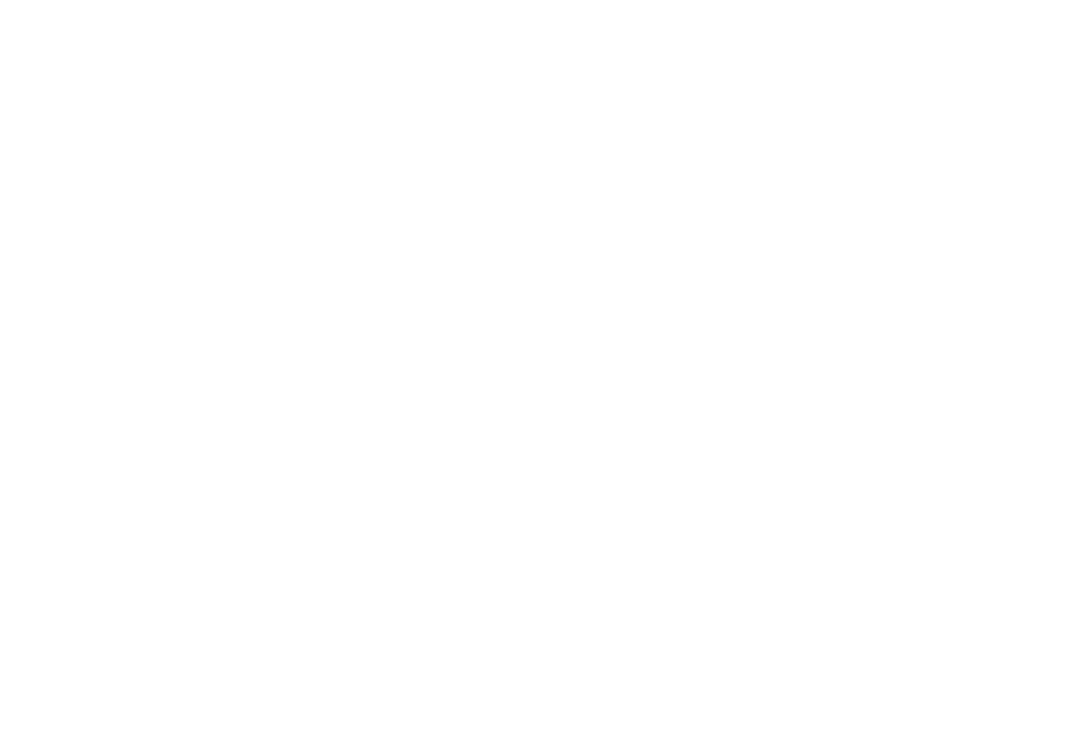
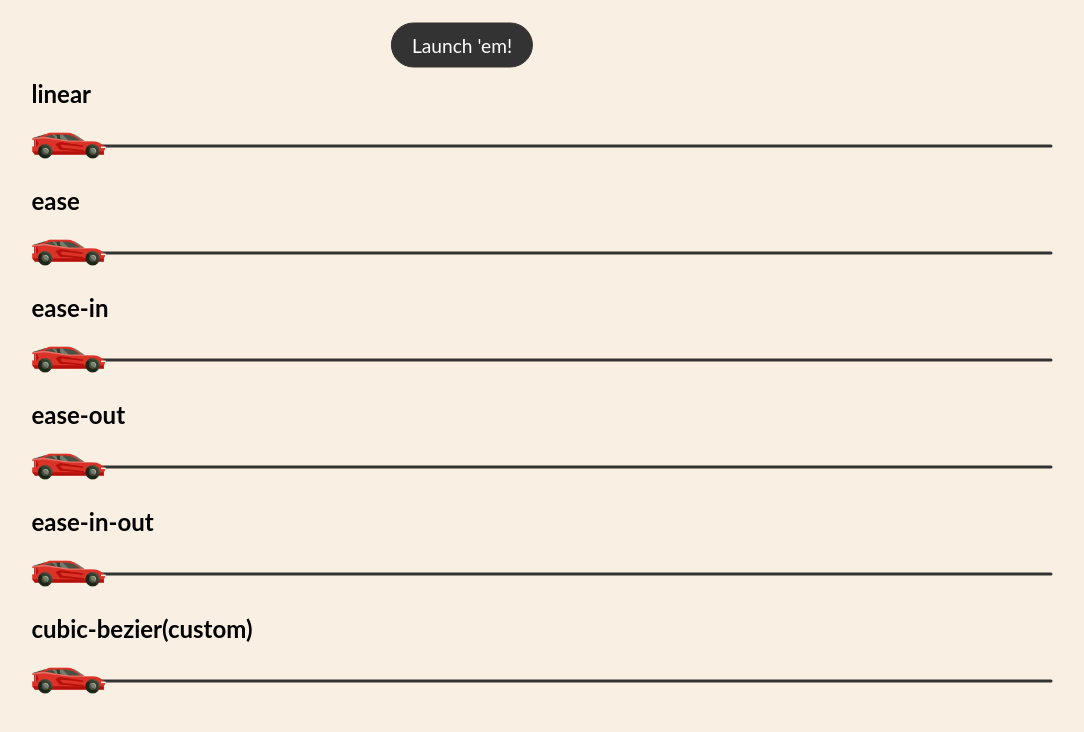
Before and after one commit to sdeffff/mini, a plain HTML site: page src/pages/Transitions/transition.html in a window 1280 px wide. Shown: the whole page, without its empty margins (178-1262 px from the left). Drawn offline with Linux system fonts and the light colour scheme.

Commit message:
second proj + online detector

```diff
--- a/src/pages/Transitions/transition.html
+++ b/src/pages/Transitions/transition.html
@@ -3,9 +3,52 @@
 <head>
     <meta charset="UTF-8">
     <meta name="viewport" content="width=device-width, initial-scale=1.0">
-    <title>Document</title>
+
+    <link rel="stylesheet" href="../../styles/main.css">
+    <link rel="stylesheet" href="../../styles/transition.css">
+    <title>Transition</title>
 </head>
 <body>
+    <button class="launch">Launch 'em!</button>
 
+    <ul id="content">
+        <li>
+            <h2>linear</h2>
+
+            <img src="../../images/car.png" alt="">
+        </li>
+
+        <li>
+            <h2>ease</h2>
+
+            <img src="../../images/car.png" alt="">
+        </li>
+
+        <li>
+            <h2>ease-in</h2>
+
+            <img src="../../images/car.png" alt="">
+        </li>
+
+        <li>
+            <h2>ease-out</h2>
+
+            <img src="../../images/car.png" alt="">
+        </li>
+
+        <li>
+            <h2>ease-in-out</h2>
+
+            <img src="../../images/car.png" alt="">
+        </li>
+
+        <li>
+            <h2>cubic-bezier(custom)</h2>
+
+            <img src="../../images/car.png" alt="">
+        </li>
+    </ul>
+
+    <script src="../../scripts/transition.js"></script>
 </body>
 </html>
--- a/src/scripts/colors.js
+++ b/src/scripts/colors.js
@@ -8,39 +8,11 @@
 
     let chars = "abcdefABCDEF1234567890";
 
-    for(let j = 0; j < 6; j++) {
+    for(let i = 0; i < 6; i++) {
         col += chars[Math.floor(Math.random() * chars.length)];
     }
 
     return col;
-}
-
-const rbgToHex = (r, g, b) => {
-    const toHex = (component) => {
-        const hex = component.toString(16);
-
-        return hex.length === 1 ? '0' + hex : hex;
-    }
-
-    return `#${toHex(r)}${toHex(g)}${toHex(b)}`;
-}
-
-const rbgToCols = (string) => {
-    const nums = [0, 1, 2, 3, 4, 5, 6, 7, 8, 9]
-
-    string = string.split(',');
-
-    for(let i = 0; i < string.length; i++) {
-        string[i] = string[i].split('');
-
-        string[i] = string[i].filter((el) => {
-            return nums.includes(parseInt(el));
-        })
-
-        string[i] = string[i].join('');
-    }
-
-    return string;
 }
 
 for(let i = 0; i < grid.children.length; i++) {
@@ -50,8 +22,6 @@
 
     grid.children[i].addEventListener("click", () => {
         navigator.clipboard.writeText(currCol);
-
-        console.log(date.getHours());
 
         if(date.getHours() >= 18) {
             overflow.style.background = "#2c3e50";
@@ -64,6 +34,8 @@
         }
 
         let eff = new Audio("../../music/success.wav");
+        eff.volume = 0.8;
+
         eff.play();
 
         overflow.style.opacity = 1;
--- a/src/scripts/transition.js
+++ b/src/scripts/transition.js
@@ -0,0 +1,15 @@
+const content = document.getElementById("content"),
+launchBtn = document.querySelector(".launch");
+
+launchBtn.addEventListener("click", () => {
+    for(let i = 0; i < content.children.length; i++) {
+        if(content.children[i].children[1].style.animationName === "move") {
+            content.children[i].children[1].style.animationName = ""
+            setTimeout(() => {
+                content.children[i].children[1].style.animationName = "move";
+            }, 0)
+        } else {
+            content.children[i].children[1].style.animationName = "move";
+        }
+    }
+})
--- a/src/styles/index.css
+++ b/src/styles/index.css
@@ -1,7 +1,7 @@
 /* main.html: */
 
 body {
-    padding: 25px 30px;
+    padding: 100px 30px;
 }
 
 ul {
@@ -65,3 +65,17 @@
     object-fit: contain;
     border-radius: 5px;
 }
+
+.online-detector {
+    position: absolute;
+
+    height: 35px;
+    width: 35px;
+
+    top: 2%;
+    right: 3%;
+
+    border-radius: 50%;
+
+    transition: .2s ease;
+}
--- a/src/styles/transition.css
+++ b/src/styles/transition.css
@@ -0,0 +1,85 @@
+button {
+    position: absolute;
+
+    top: 0;
+    left: 50%;
+    transform: translate(-50%, 50%);
+
+    color: #fff;
+    font-size: 1.2rem;
+
+    padding: 10px 20px;
+
+    border: 1px solid #333333;
+    background-color: #333333;
+    border-radius: 25px;
+
+    cursor: pointer;
+}
+
+ul {
+    position: absolute;
+    top: 50%;
+    left: 25%;
+
+    transform: translate(-50%, -50%);
+}
+
+ul li {
+    position: relative;
+}
+
+ul li::after {
+    content: '';
+
+    position: absolute;
+    bottom: 35%;
+    right: 0;
+
+    transform: translate(80%, -50%);
+
+    background-color: #333333;
+    border-radius: 5px;
+
+    height: 3px;
+    width: 1000px;
+
+    z-index: -1;
+}
+
+ul li img {
+    width: 75px;
+    height: 75px;
+
+    animation-duration: 4.2s;
+}
+
+ul li:first-child img {
+    animation-timing-function: linear;
+}
+
+ul li:nth-child(2) img {
+    animation-timing-function: ease;
+}
+
+ul li:nth-child(3) img {
+    animation-timing-function: ease-in;
+}
+
+ul li:nth-child(4) img {
+    animation-timing-function: ease-out;
+}
+
+ul li:nth-child(5) img {
+    animation-timing-function: ease-in-out;
+}
+
+ul li:nth-child(6) img {
+    animation-timing-function: cubic-bezier(.2,.92,.7,.44);
+}
+
+@keyframes move {
+    100% {
+        transform: translateX(1000px);
+    }
+}
```
Also changed, not shown: src/pages/Main/main.html (+9 -0 lines), src/scripts/index.js (+26 -0 lines), src/images/car.png (added), src/images/transition.png (added).
